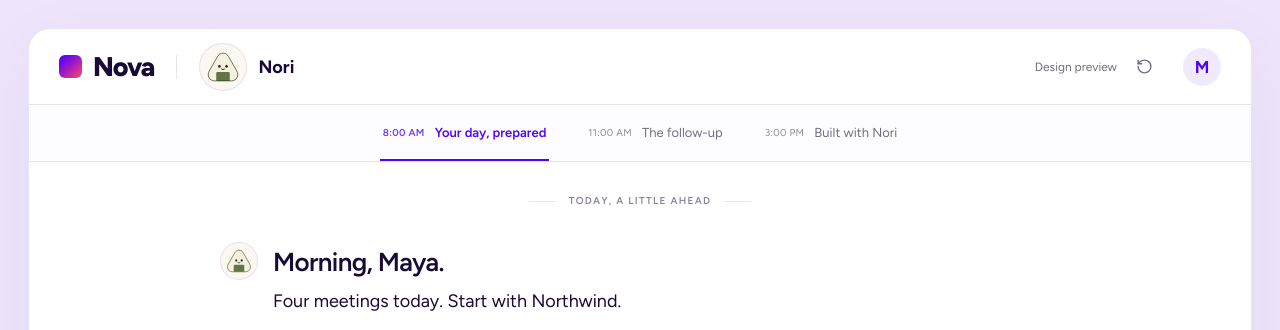
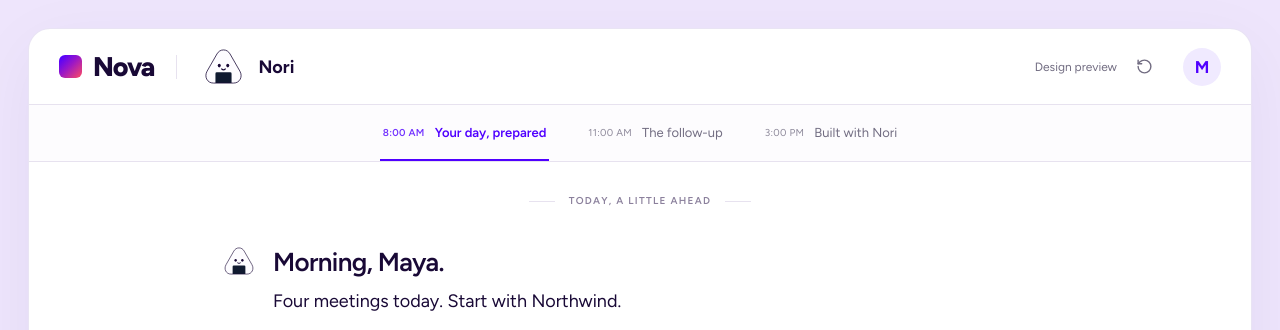
Before and after one commit to a-barwick/nori, a Next.js app in the folder web/: page /redesign in a window 1280 px wide. Shown: the top 330 px of the page. Built offline with nearby package versions, Linux system fonts and the light colour scheme.

Commit message:
Refine Nori avatar colors and standalone sizing

```diff
--- a/web/src/app/globals.css
+++ b/web/src/app/globals.css
@@ -37,10 +37,9 @@
   --glass-filter: blur(16px);
   --glass-border: #e7e2ef;
   --chip-border: #cfc3e9;
-  --mark-ink: #292e20;
-  --mark-fill: #617548;
-  --mark-fill-soft: #f5f1df;
-  --mark-paper: #faf8ef;
+  --mark-ink: var(--text-primary);
+  --mark-fill: #101a30;
+  --mark-fill-soft: #fdfcff;
   --heartbeat: var(--danger-text);
   --waveform-on-accent: #ffffff;
   --drop-contact: drop-shadow(0 4px 8px rgba(37, 12, 76, 0.08));
--- a/web/src/components/mark/NoriMark.tsx
+++ b/web/src/components/mark/NoriMark.tsx
@@ -6,7 +6,7 @@ import type { MarkLook, MarkState } from "@/lib/types";
 
 /**
  * Nori's mark: at most five simple shapes, ink outline (1.75 at 96px,
- * scaled), two-tone olive fill. Reads as a silhouette at 20px.
+ * scaled), near-black navy and soft white fill. Reads as a silhouette at 20px.
  */
 
 const INK = { stroke: "var(--mark-ink)", strokeWidth: 1.75, strokeLinejoin: "round" as const };
@@ -191,7 +191,7 @@ export function NoriMark({
   );
 }
 
-/** Avatar contexts: the mark sits in a paper circle with a hairline ring. */
+/** Keep avatar spacing consistent while letting the mark stand on its own. */
 export function Medallion({
   size,
   state,
@@ -209,10 +209,10 @@ export function Medallion({
 }) {
   return (
     <span
-      className={cn("relative inline-grid shrink-0 place-items-center rounded-full bg-[var(--mark-paper)]", className)}
-      style={{ width: size, height: size, boxShadow: "inset 0 0 0 1px var(--hairline)" }}
+      className={cn("relative inline-grid shrink-0 place-items-center", className)}
+      style={{ width: size, height: size }}
     >
-      <NoriMark size={Math.round(size * 0.74)} state={state} look={look} watch={watch} />
+      <NoriMark size={Math.round(size * 0.9)} state={state} look={look} watch={watch} />
       {children}
     </span>
   );
```
